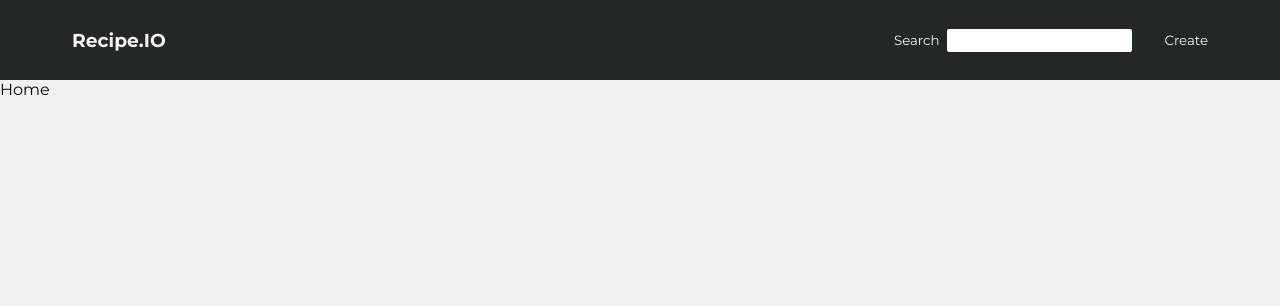
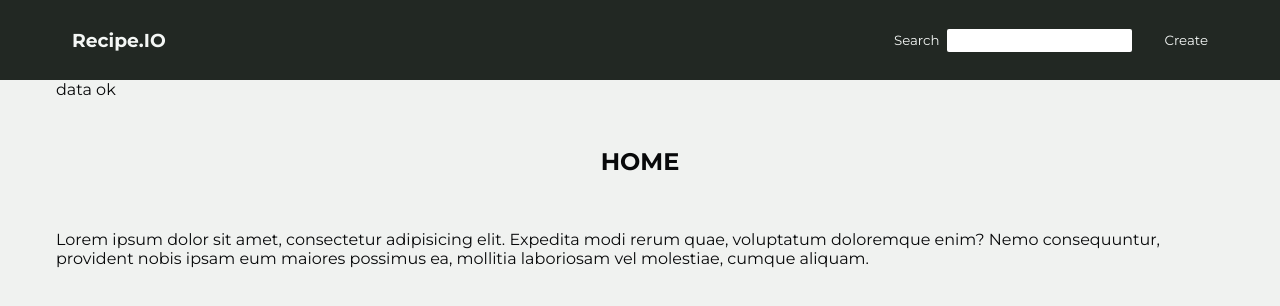
Before and after one commit to that-webdev-dude/crumbs-react, a React (Create React App) app: page / in a window 1280 px wide. Shown: the top 306 px of the page. Built offline with nearby package versions, Linux system fonts and the light colour scheme; data requests are answered from the project's data file.

Commit message:
fetch hook

```diff
--- /dev/null
+++ b/src/data/db.json
@@ -0,0 +1,51 @@
+{
+  "recipes": [
+    {
+      "id": "1",
+      "title": "Veggie Stew",
+      "ingredients": [
+        "1 Carrot",
+        "1 Leek",
+        "200g Tofu",
+        "300ml Veg stock"
+      ],
+      "method": "1. Pre-heat the oven to 200C/3C/gas 5. Place the carrot, leek and tofu in a large bowl. Add the stock and mix well. 2. Add the rest of the ingredients and mix well. 3. Place the mixture in a large bowl and cover with a lid. 4. Place the lid on the oven and cook for 40 minutes. 5. Serve with a slaw of your choice",
+      "cookingTime": "45 minutes"
+    },
+    {
+      "id": "2",
+      "title": "Veggie Pizza",
+      "ingredients": [
+        "1 Base",
+        "Tomata pasata",
+        "1 Green pepper",
+        "100g Mushrooms"
+      ],
+      "method": "1. Pre-heat the oven to 200C/3C/gas 5. Add the pasata, green pepper and mushrooms to the base. Place the lid on the oven and cook for 30 minutes. 5. Serve with a slaw of your choice",
+      "cookingTime": "35 minutes"
+    },
+    {
+      "id": "3",
+      "title": "Greek Salad",
+      "ingredients": [
+        "1 Onion",
+        "1 Block of Feta",
+        "Olives",
+        "Tomatoes",
+        "Olive Oil"
+      ],
+      "method": "Lorem ipsum dolor, sit amet consectetur adipisicing elit. Esse minima ex rem quis similique eum ratione quaerat, voluptas molestias ut repudiandae delectus voluptates. Eius esse at tenetur ab accusamus excepturi?",
+      "cookingTime": "35 minutes"
+    },
+    {
+      "title": "Veg Pie",
+      "method": "Slow cook all together",
+      "ingredients": [
+        "mushrooms",
+        "leeks"
+      ],
+      "cookingTime": "30 minutes",
+      "id": "RP4OIl7"
+    }
+  ]
+}
--- /dev/null
+++ b/src/hooks/useFetch.js
@@ -0,0 +1,46 @@
+import { useRef, useState } from 'react';
+import { useEffect } from 'react/cjs/react.development';
+
+export const useFetch = (url = '', options = { method: 'GET', data: {} }) => {
+  const [data, setData] = useState(null);
+  const [error, setError] = useState(null);
+  const [loading, setLoading] = useState(false);
+
+  const userOptions = useRef(options);
+
+  useEffect(() => {
+    const controller = new AbortController();
+    const fetchOptions = {
+      ...userOptions,
+      signal: controller.signal,
+      headers: { 'Content-Type': 'application/json' },
+    };
+
+    const fetchData = async () => {
+      setLoading(true);
+      try {
+        const response = await fetch(url, fetchOptions);
+        if (!response.ok) {
+          throw new Error();
+        } else {
+          let json = await response.json();
+          setLoading(false);
+          setError(null);
+          setData(json);
+        }
+      } catch (error) {
+        if (error.name === 'AbortError')
+          console.log('the fetch request was aborted');
+        setLoading(false);
+        setError("Couldn't fetch the data");
+        setData(null);
+      }
+    };
+
+    fetchData();
+
+    return () => controller.abort();
+  }, [url, userOptions]);
+
+  return { data, error, loading };
+};
--- a/src/pages/Home.js
+++ b/src/pages/Home.js
@@ -1,6 +1,27 @@
+// components //
+import AppContainer from '../components/AppContainer';
+
 // styles //
-import './Home.css';
+import './Home.scss';
+
+// hooks //
+import { useFetch } from '../hooks/useFetch';
 
 export default function Home() {
-  return <div>Home</div>;
+  const { data, error, loading } = useFetch(`http://localhost:3000/recipes`);
+
+  return (
+    <div className='home'>
+      <AppContainer>
+        {data && <div>data ok</div>}
+        <h2 className='page-title'>Home</h2>
+        <p>
+          Lorem ipsum dolor sit amet, consectetur adipisicing elit. Expedita
+          modi rerum quae, voluptatum doloremque enim? Nemo consequuntur,
+          provident nobis ipsam eum maiores possimus ea, mollitia laboriosam vel
+          molestiae, cumque aliquam.
+        </p>
+      </AppContainer>
+    </div>
+  );
 }
--- a/src/pages/Recipe.js
+++ b/src/pages/Recipe.js
@@ -1,6 +1,21 @@
+// components //
+import AppContainer from '../components/AppContainer';
+
 // styles //
-import './Recipe.css';
+import './Recipe.scss';
 
 export default function Recipe() {
-  return <div>Recipe</div>;
+  return (
+    <div className='recipe'>
+      <AppContainer>
+        <h2 className='page-title'>Recipe</h2>
+        <p>
+          Lorem ipsum dolor sit amet, consectetur adipisicing elit. Expedita
+          modi rerum quae, voluptatum doloremque enim? Nemo consequuntur,
+          provident nobis ipsam eum maiores possimus ea, mollitia laboriosam vel
+          molestiae, cumque aliquam.
+        </p>
+      </AppContainer>
+    </div>
+  );
 }
--- a/src/pages/Search.js
+++ b/src/pages/Search.js
@@ -1,13 +1,28 @@
-// npm //
+// npm
 import { useLocation } from 'react-router-dom';
 
+// components //
+import AppContainer from '../components/AppContainer';
+
 // styles //
-import './Search.css';
+import './Search.scss';
 
 export default function Search() {
   const queryString = useLocation().search;
   const queryParams = new URLSearchParams(queryString);
   const keyword = queryParams.get('q');
 
-  return <div>{`search ${keyword}`}</div>;
+  return (
+    <div className='search'>
+      <AppContainer>
+        <h2 className='page-title'>{`search ${keyword}`}</h2>
+        <p>
+          Lorem ipsum dolor sit amet, consectetur adipisicing elit. Expedita
+          modi rerum quae, voluptatum doloremque enim? Nemo consequuntur,
+          provident nobis ipsam eum maiores possimus ea, mollitia laboriosam vel
+          molestiae, cumque aliquam.
+        </p>
+      </AppContainer>
+    </div>
+  );
 }
```
Also changed, not shown: src/pages/Home.css (deleted), src/pages/Home.scss (added), src/pages/Recipe.css (deleted), src/pages/Recipe.scss (added), src/pages/Search.css (deleted), src/pages/Search.scss (added).
